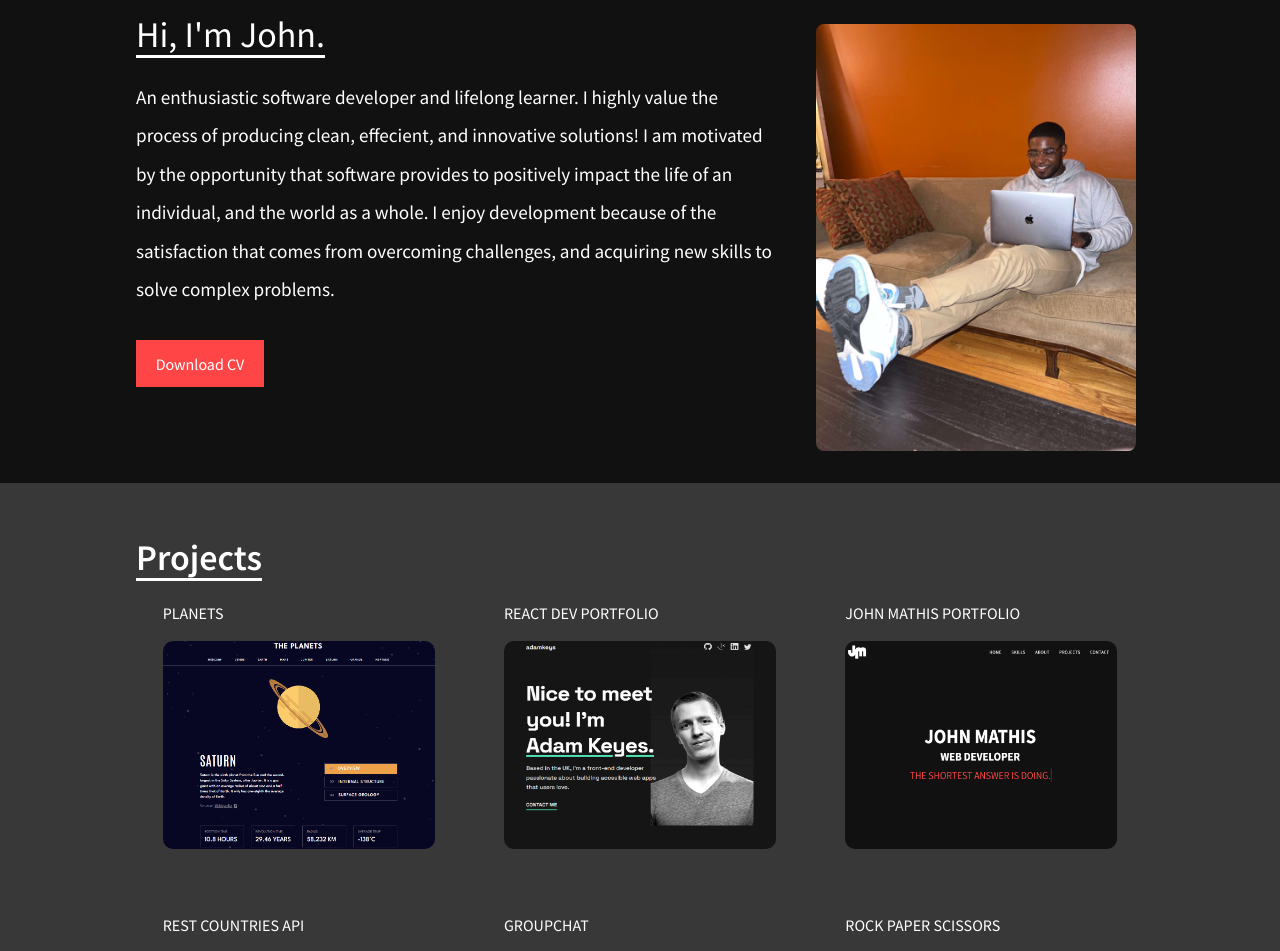
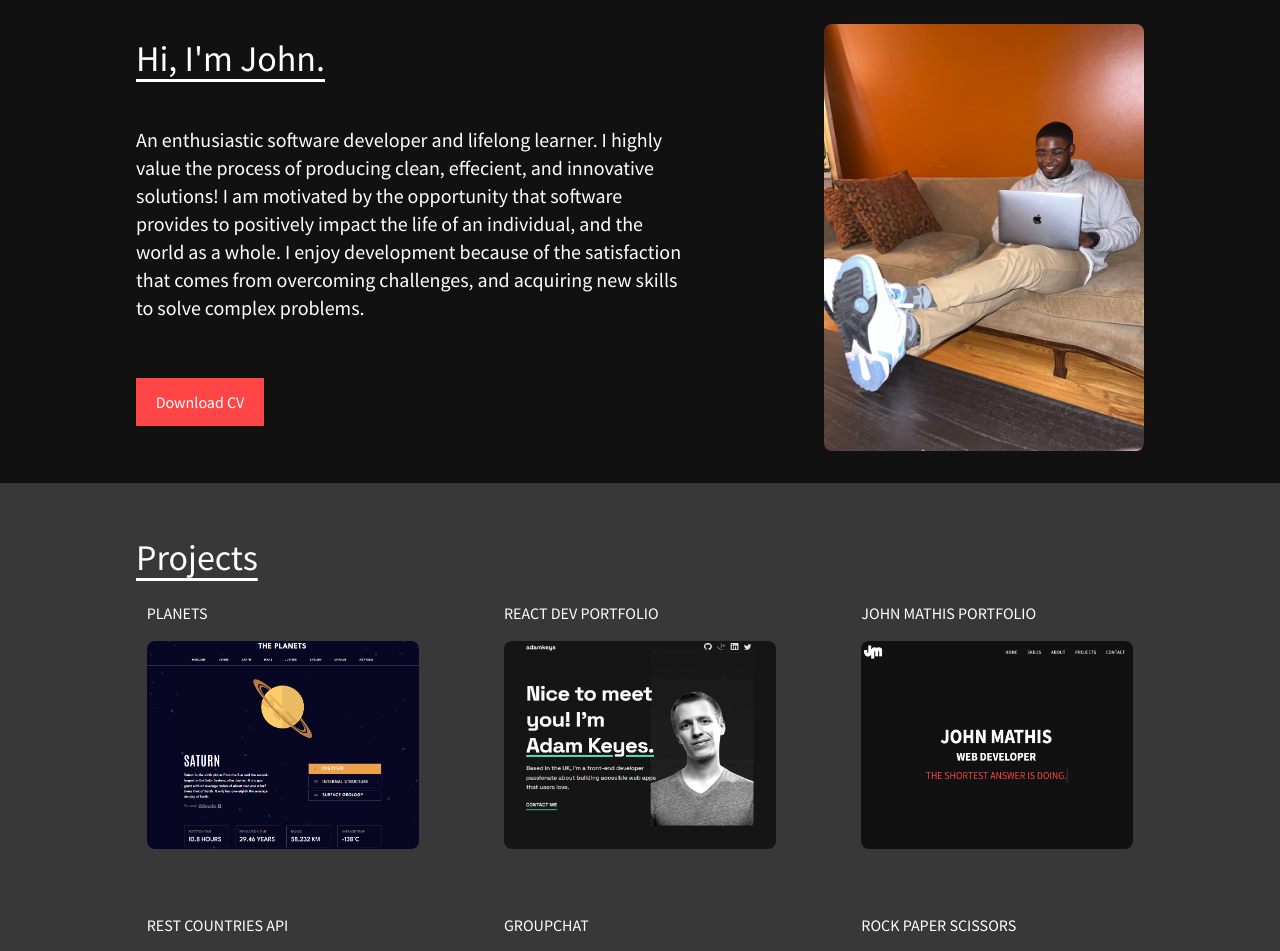
Before and after one commit to john-mathis/portfolio, a React (Create React App) app: page / in a window 1280 px wide. Shown: the part 40-991 px from the top of the page. Built offline with nearby package versions, Linux system fonts and the light colour scheme.

Commit message:
tailwind implementation

```diff
--- a/src/App.css
+++ b/src/App.css
@@ -52,7 +52,6 @@ body {
 
 .section-title {
   font-size: 2rem;
-  font-weight: 600;
   margin-top: 1rem;
   text-decoration: underline;
   text-underline-offset: var(--text-underline-spacing)
--- a/src/Components/AboutMe/AboutMe.css
+++ /dev/null
@@ -1,49 +0,0 @@
-@media screen and (min-width:1024px) {
-    .about-text-container {
-        margin-bottom: 0;
-        justify-content: space-evenly;
-    }
-}
-
-/* Section title */
-.name {
-    font-weight: 400;
-    margin-bottom: 1rem;
-}
-
-
-.about-description {
-    font-size: 1.2rem;
-    max-width: 40rem;
-    line-height: 1.5;
-    margin-bottom: 2rem;
-    height: fit-content;
-}
-
-
-@media screen and (min-width:780px) {
-    .about-description {
-        min-height: 12rem;
-        line-height: 2;
-        min-width: 15rem;
-        /* justify-content: center; */
-        /* margin-bottom: 0; */
-        /* margin: auto; */
-    }
-}
-
-
-.download-cv {
-    text-decoration: none;
-    background-color: var(--red);
-    max-width: 8rem;
-    text-align: center;
-    color: var(--white);
-    padding: .7rem .5rem;
-    cursor: pointer;
-    position: relative;
-}
-
-.download-cv:hover {
-    transform: scale(1.2);
-}
--- a/src/Components/AboutMe/AboutMe.js
+++ b/src/Components/AboutMe/AboutMe.js
@@ -1,5 +1,4 @@
 import React from "react";
-import "../AboutMe/AboutMe.css";
 import John from "../../assets/john.jpg";
 
 const AboutMe = () => {
@@ -14,9 +13,9 @@ const AboutMe = () => {
               className="max-w-xs mt-8 max-h-100 rounded-lg              "
             ></img>
           </div>
-          <div className="text-center mb-8 md:text-left md:mr-8 md:flex md:flex-col md:order-1">
-            <h3 className="section-title name bold">Hi, I'm John.</h3>
-            <p className="about-description">
+          <div className="text-center mb-8 md:text-left md:mr-8 md:flex md:flex-col md:order-1 lg:mb-0 lg:justify-evenly ">
+            <h3 className="section-title font-normal mb-4">Hi, I'm John.</h3>
+            <p className="text-base w-150 h-fit mb-8 md:text-lg md:min-h-48 md:w-84 lg:text-xl lg:max-w-[90%] xl:max-w-[85%]	">
               An enthusiastic software developer and lifelong learner. I highly
               value the process of producing clean, effecient, and innovative
               solutions! I am motivated by the opportunity that software
@@ -26,7 +25,10 @@ const AboutMe = () => {
               solve complex problems.
             </p>
 
-            <a href="/" className="download-cv">
+            <a
+              href="/"
+              className="hover:scale-125 no-underline bg-[var(--red)] w-32 text-center text-white	p-3	relative"
+            >
               Download CV
             </a>
           </div>
--- a/src/Components/ContactMe/Contact.js
+++ b/src/Components/ContactMe/Contact.js
@@ -13,7 +13,7 @@ const Contact = () => {
       <div className="contact-container">
         <div className="max-container-width">
           <h3 className="section-title">Get In Touch</h3>
-          <div className="icon-container">
+          <div className="flex flex-row justify-around items-center max-w-[70%] my-3 mx-auto">
             <a
               className="contact-link"
               href="https://github.com/john-mathis"
--- a/src/Components/Projects/Projects.css
+++ b/src/Components/Projects/Projects.css
@@ -1,59 +1,7 @@
-.projects-container {
-    background-color: var(--dark-grey);
-}
-
-.container {
-    position: relative;
-    display: grid;
-    place-items: center;
-    grid-template-columns: repeat(auto-fill, minmax(16rem, 1fr));
-    margin: 1rem auto;
-    gap: 4rem;
-    max-width: 60rem;
-}
-
 .project-card:hover .card-overlay {
     opacity: 1;
 }
 
-
-
-.project-name {
-    text-transform: uppercase;
-    margin-bottom: 1rem;
-}
-
-.project-card {
-    position: relative;
-    max-width: 20rem;
-}
-
-.project-card a {
-    color: var(--white);
-}
-
-.project-img {
-    min-height: 13rem;
-    max-height: 13rem;
-    min-width: 17rem;
-    max-width: 17rem;
-    border-radius: var(--border-radius)
-}
-
-
-.card-overlay {
-    display: flex;
-    justify-content: center;
-    align-items: center;
-    position: absolute;
-    top: 2.25rem;
-    bottom: 0.2rem;
-    left: 0;
-    right: 0;
-    transition: .5s ease;
-    background-color: var(--transparent-black);
-    opacity: 0;
-}
 
 .project-icons {
     margin: 0 1.5rem;
--- a/src/Components/Projects/Projects.js
+++ b/src/Components/Projects/Projects.js
@@ -8,14 +8,14 @@ const Projects = () => {
   const displayProjectInfo = ProjectData.map((display) => {
     return (
       <React.Fragment key={display.name}>
-        <div className="project-card">
-          <p className="project-name">{display.name}</p>
+        <div className="relative max-w-xs project-card">
+          <p className="uppercase mb-4">{display.name}</p>
           <img
-            className="project-img"
+            className="min-h-[13rem] max-h-[13rem] min-w-[17rem] max-w-[17rem] rounded-lg"
             src={display.img}
             alt="screenshot of projects"
           />
-          <div className="card-overlay">
+          <div className="card-overlay flex justify-center items-center absolute top-10 left-0 right-0 bottom-0 opacity-0 bg-[var(--transparent-black)] ease-in duration-300">
             <a target="blank" href={display.github}>
               <FiGithub className="project-icons" />
             </a>
@@ -31,10 +31,12 @@ const Projects = () => {
 
   return (
     <>
-      <div className="projects-container">
+      <div className="bg-[var(--dark-grey)]">
         <div className="max-container-width">
           <h3 className="section-title">Projects</h3>
-          <div className="container"> {displayProjectInfo}</div>
+          <div className="relative grid place-items-center grid-cols-1 my-4 mx-auto gap-16 max-w-5xl md:grid-cols-2 lg:grid-cols-3">
+            {displayProjectInfo}
+          </div>
         </div>
       </div>
     </>
```
Also changed, not shown: 1 other file (tests, documents, lock files or other folders).
